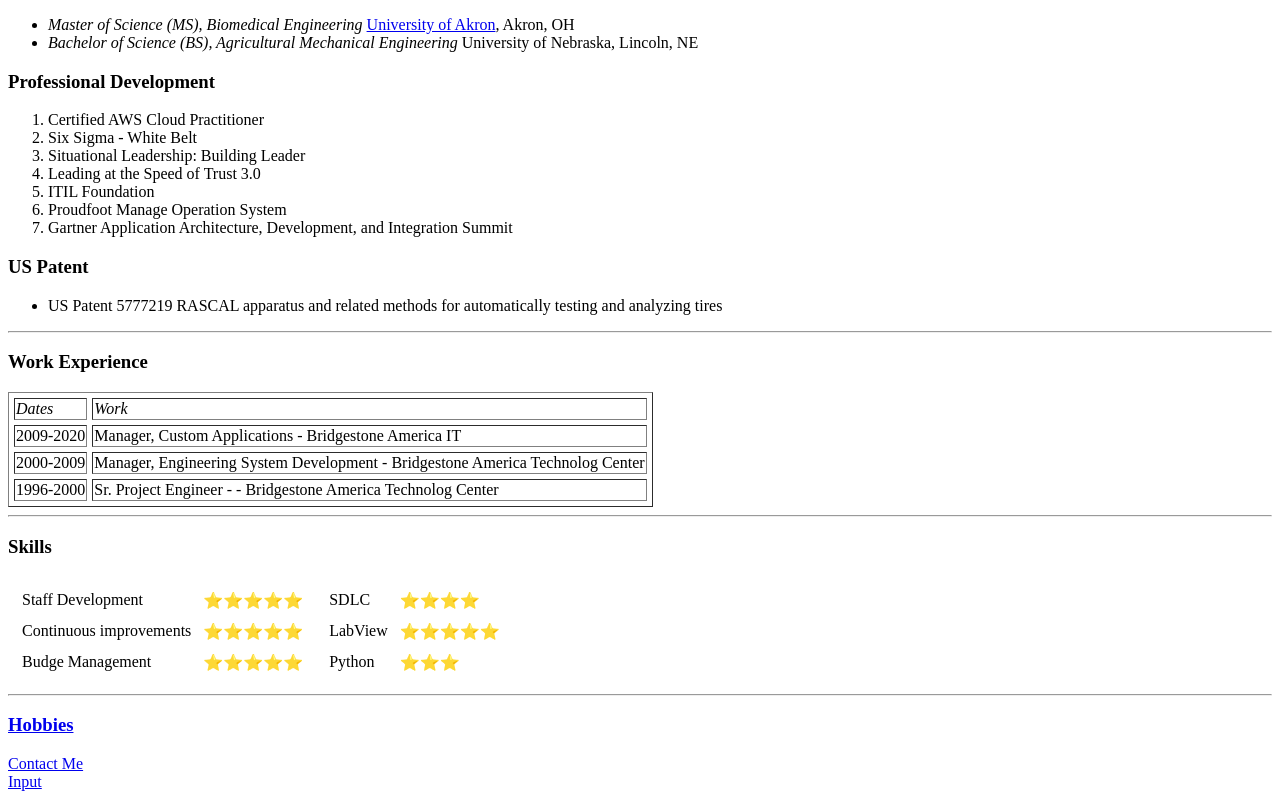
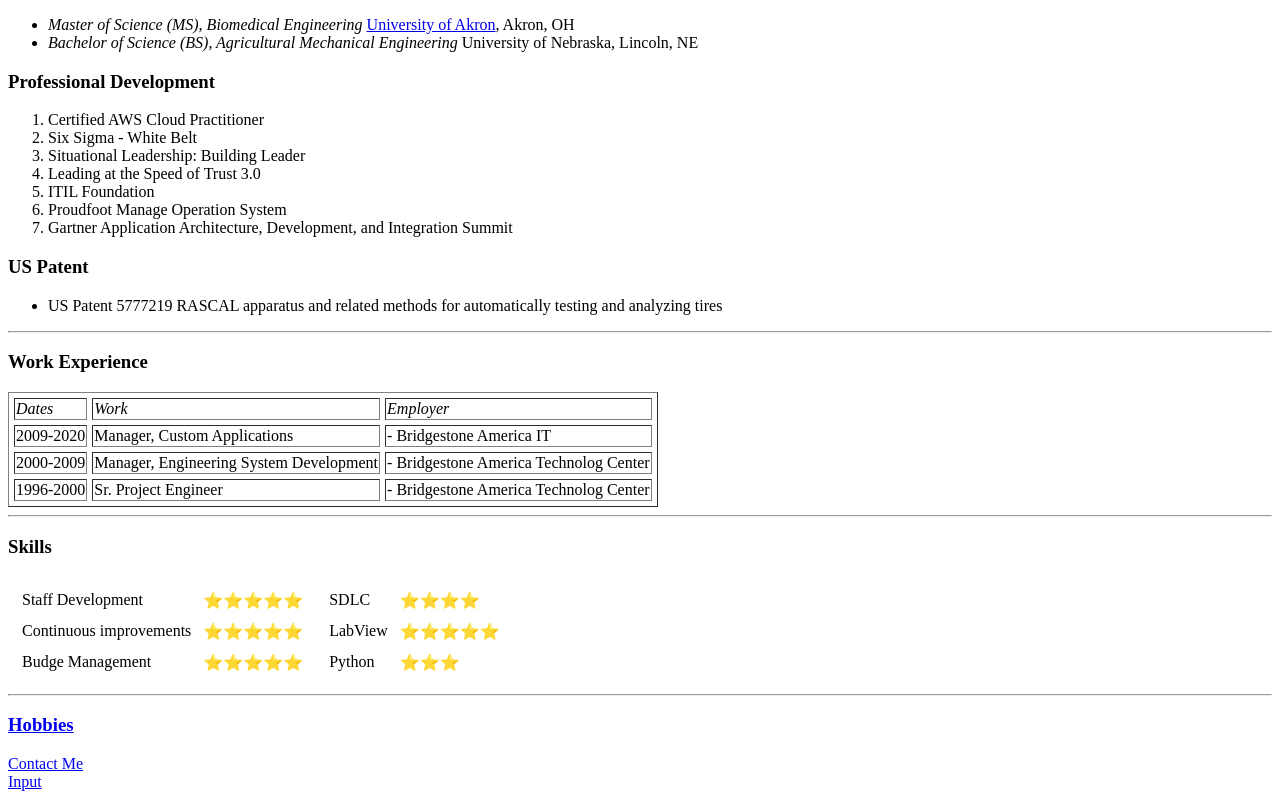
Before and after one commit to chendaniel505/cv1, a plain HTML site: page index.html in a window 1280 px wide. Shown: the part 611-1410 px from the top of the page. Drawn offline with Linux system fonts and the light colour scheme.

Commit message:
Update index.html

```diff
--- a/index.html
+++ b/index.html
@@ -57,20 +57,25 @@
       <tr>
         <td><em>Dates</em></td>
         <td><em>Work</em></td>
+        <td><em>Employer</em></td>
       </tr>
     </thead>
     <tbody>
       <tr>
         <td>2009-2020</td>
-        <td>Manager, Custom Applications - Bridgestone America IT</td>
+        <td>Manager, Custom Applications </td>
+        <td>- Bridgestone America IT</td>
+
       </tr>
       <tr>
         <td>2000-2009</td>
-        <td>Manager, Engineering System Development - Bridgestone America Technolog Center</td>
+        <td>Manager, Engineering System Development </td>
+        <td>- Bridgestone America Technolog Center</td>
       </tr>
       <tr>
         <td>1996-2000</td>
-        <td>Sr. Project Engineer - - Bridgestone America Technolog Center</td>
+        <td>Sr. Project Engineer </td>
+        <td>- Bridgestone America Technolog Center</td>
       </tr>
     </tbody>
 
```
